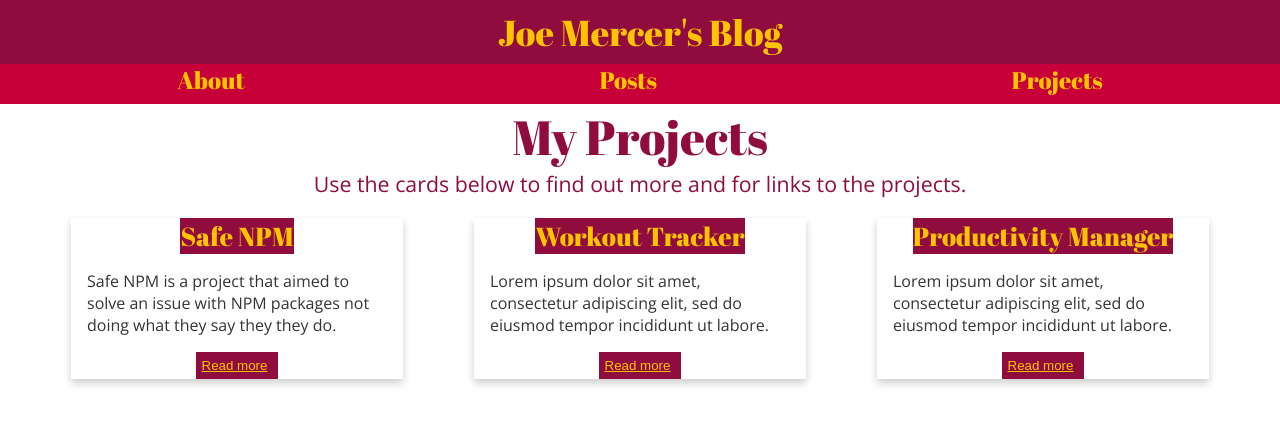
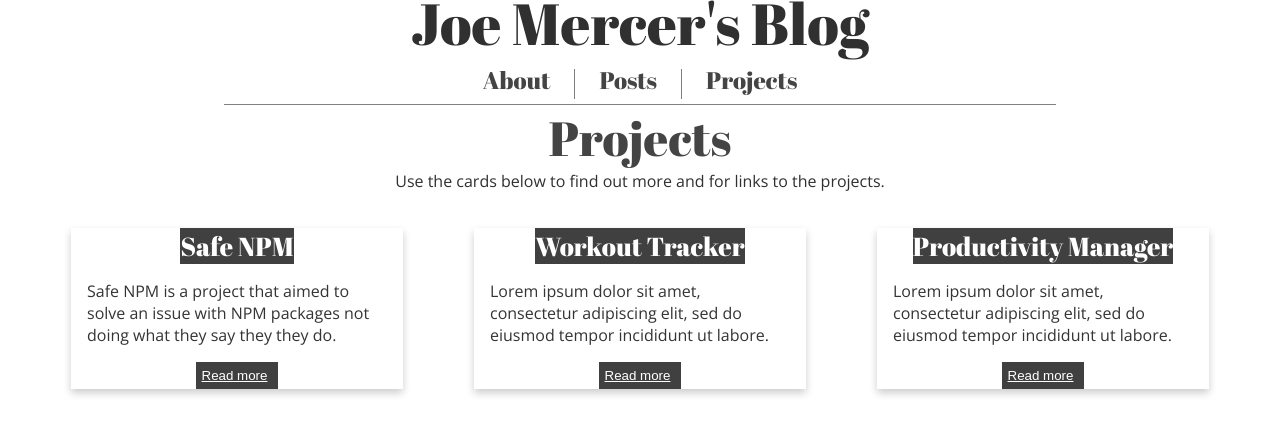
Before and after one commit to jot6000/joemercer-blog, a React (Create React App) app: page /projects in a window 1280 px wide. Shown: the top 434 px of the page. Built offline with nearby package versions, Linux system fonts and the light colour scheme.

Commit message:
Chnaged formating, went for minimalist look.

```diff
--- a/src/App.css
+++ b/src/App.css
@@ -9,7 +9,6 @@
 
 .App-header {
   text-align: center;
-  background-color: #900c3f;
   min-height: 8vh;
   max-height: 8vh;
   display: flex;
@@ -17,7 +16,6 @@
   align-items: center;
   justify-content: center;
   font-size: calc(10px + 2vmin);
-  color: #ffc300;
 }
 
 .App-navBar {
@@ -29,27 +27,23 @@
 }
 
 .Nav-Button {
-  flex-grow: 1;
+  margin: 24px;
   height: 5vh;
-  background-color: #c70039;
-  color: #ffc300;
   text-align: center;
   text-decoration: none;
   display: inline-block;
   font-size: 24px;
   -webkit-transition-duration: 0.4s; /* Safari */
   transition-duration: 0.4s;
-}
-
-.Nav-Button:hover {
-  background-color: #a3002e;
+  color: #444444;
 }
 
 .Nav-home {
-  color: #ffc300;
   text-align: center;
   text-decoration: none;
-  font-size: 36px;
+  font-size: 58px;
+  color:#303030;
+  margin-bottom: 18px;
 }
 
 .App-link {
--- a/src/App.js
+++ b/src/App.js
@@ -20,9 +20,12 @@ class App extends Component {
           <div className='vignette-shadow-ex' style={{height:'92vh'}}>
             <div className="App-navBar">
               <Link className="Nav-Button" to="/about">About</Link>
+              <div style={{height:'30px',background:'grey',width:'1px'}}/>
               <Link className="Nav-Button" to="/posts">Posts</Link>
+              <div style={{height:'30px',background:'grey',width:'1px'}}/>
               <Link className="Nav-Button" to="/projects">Projects</Link>
             </div>
+            <div style={{height:'1px',background:'grey',width:'65vw',marginLeft:'17.5vw'}}/>
             <Route exact path="/" component={Home} />
             <Route path="/about" component={About} />
             <Route path="/posts" component={Posts} />
--- a/src/components/Footer.css
+++ b/src/components/Footer.css
@@ -17,7 +17,7 @@
 
 .link-text{
     margin-left: 5px;
-    color: #343434;
+    color: #444444;
     text-decoration: none;
 }
 
@@ -32,11 +32,12 @@
 
 .divider{
     height: 1px;
-    width: 100%;
+    width: 15%;
     background: grey;
 }
 
 .footer-divider{
+    color: #444444;
     margin-bottom: 0px;
-     margin-top: 0px;
+    margin-top: 0px;
 }
--- a/src/components/Footer.js
+++ b/src/components/Footer.js
@@ -6,7 +6,7 @@ class Footer extends Component {
         return (
             <div className='footer-position'>
                 <div className='divider' />
-                <h4 className='footer-divider'>Other Profiles</h4>
+                <div className='footer-divider'>Other Profiles</div>
                 <div className='profile-footer'>
                     <div className='profileContainer'>
                         <img className='logo' src="https://upload.wikimedia.org/wikipedia/commons/thumb/9/91/Octicons-mark-github.svg/1024px-Octicons-mark-github.svg.png" />
--- a/src/components/cards/ProjectCard.css
+++ b/src/components/cards/ProjectCard.css
@@ -9,8 +9,8 @@
     display: flex;
     flex-direction: column;
     align-items: center;
-    background: #900c3f;
-    color: #ffc300;
+    background: #404040;
+    color: white;
     cursor: pointer;
     font-size: 26px;
 }
@@ -28,15 +28,14 @@
 .card-footer{
     display: flex;
     align-items: center;
-    background: #900c3f;
-    color: #ffc300;
+    background: #404040;
 }
 
 .read-more{
     border: none;
     text-decoration: underline;
     background: none;
-    color: #ffc300;
+    color: white;
     margin: 5px;
     margin-left: auto;
     cursor: pointer;
--- a/src/components/pages/About.css
+++ b/src/components/pages/About.css
@@ -1,3 +1,13 @@
+.header{
+    width:100vw;
+    display: flex;
+    flex-direction: column;
+    align-items: center;
+    font-size: 36pt;
+    margin-bottom: 20px;
+    color: #444444;
+}
+
 .container{
     display: flex;
     flex-direction: column;
@@ -8,4 +18,7 @@
     text-align: center;
     max-width: 60%;
     margin-bottom: 1rem;
+    font-size: 16pt;
+    font-family: 'Open Sans', sans-serif;
+    color:#303030;
 }
--- a/src/components/pages/About.js
+++ b/src/components/pages/About.js
@@ -6,7 +6,7 @@ class About extends Component {
     render() {
         return (
             <div className='container'>
-                <h1>About</h1>
+                <div className='header'>About</div>
                 <p className='aboutText'>
                     From the title of this blog you may have already guessed that my name is Joe Mercer and I am a Juinor Software Engineer.
                     I started off studying games development through college but decided from the process that I generally enjoyed the programming aspects more than
--- a/src/components/pages/Home.css
+++ b/src/components/pages/Home.css
@@ -9,10 +9,14 @@ h1.title{
 }
 
 p{
+    font-family: 'Open Sans', sans-serif;
     font-size: 18pt;
 }
 
 .links{
+    font-family: 'Open Sans', sans-serif;
     font-size: 18pt;
     margin-top: 1rem;
+    text-decoration: underline;
+    cursor: pointer;
 }
--- a/src/components/pages/Posts.css
+++ b/src/components/pages/Posts.css
@@ -0,0 +1,16 @@
+.posts-header{
+    width:100vw;
+    display: flex;
+    flex-direction: column;
+    align-items: center;
+    font-size: 36pt;
+    margin-bottom: 20px;
+    color: #444444;
+}
+
+.subtext{
+    font-size: 12pt;
+    font-family: 'Open Sans', sans-serif;
+    color:#303030;
+    margin-bottom: 1rem;
+}
--- a/src/components/pages/Posts.js
+++ b/src/components/pages/Posts.js
@@ -2,11 +2,42 @@ import React, { Component } from 'react';
 import './Posts.css';
 
 class Posts extends Component {
+  constructor(props) {
+    super(props);
+    this.state = {
+      posts: [
+        {
+          title: 'Post 1',
+          preview: 'Safe NPM is a project that aimed to solve an issue with NPM packages not doing what they say they they do.',
+          urlPostfix: 'Post1',
+          date: new Date('2018-01-29 15:38:00'),
+        },
+        {
+          title: 'Post 2',
+          preview: 'Lorem ipsum dolor sit amet, consectetur adipiscing elit, sed do eiusmod tempor incididunt ut labore.',
+          urlPostfix: 'Post2',
+          date: new Date('2018-01-29 15:38:00'),
+        },
+        {
+          title: 'Post 3',
+          preview: 'Lorem ipsum dolor sit amet, consectetur adipiscing elit, sed do eiusmod tempor incididunt ut labore.',
+          urlPostfix: 'Post3',
+          date: new Date('2018-01-29 15:38:00'),
+        },
+      ]
+    };
+  }
   render() {
     return (
       <div>
-      <h2>Posts</h2>
-    </div>
+        <div className='posts-header'>
+          <div>Posts</div>
+          <div className='subtext'>All blog posts are listed below</div>
+        </div>
+        <div>
+
+        </div>
+      </div>
     );
   }
 }
--- a/src/components/pages/Projects.css
+++ b/src/components/pages/Projects.css
@@ -5,11 +5,12 @@
     align-items: center;
     font-size: 36pt;
     margin-bottom: 20px;
-    color: #900c3f;
+    color: #444444;
 }
 
 .subtext{
-    font-size: 16pt;
+    font-size: 12pt;
     font-family: 'Open Sans', sans-serif;
-    color: #900c3f;
+    color:#303030;
+    margin-bottom: 1rem;
 }
--- a/src/components/pages/Projects.js
+++ b/src/components/pages/Projects.js
@@ -29,7 +29,7 @@ class Projects extends Component {
     return (
       <div>
         <div className='projects-header'>
-          <div>My Projects</div>
+          <div>Projects</div>
           <div className='subtext'>Use the cards below to find out more and for links to the projects.</div>
         </div>
         <div style={{ display: 'flex', flexDirection: 'row', maxWidth: '100vw', justifyContent: 'space-evenly', flexWrap: 'wrap'  }}>
```
